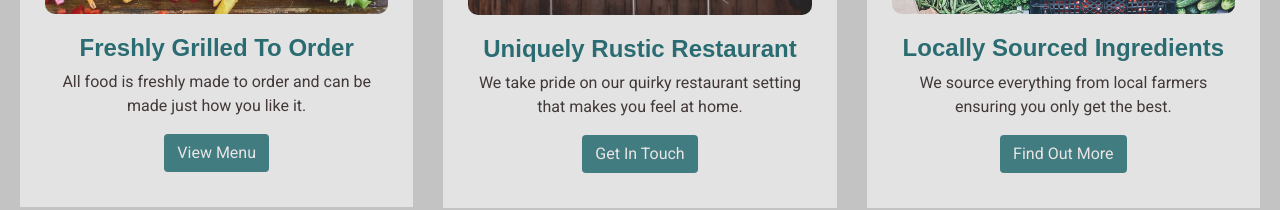
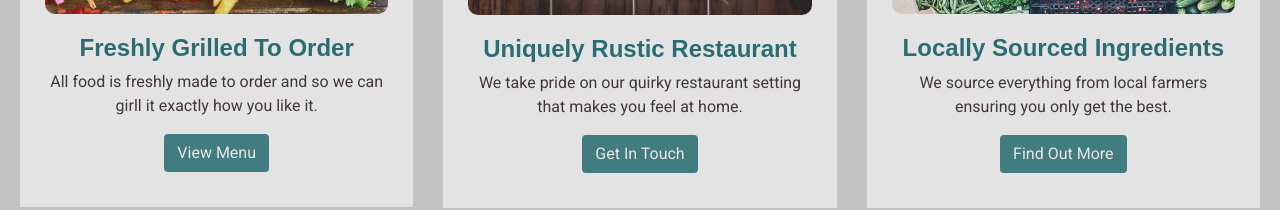
Before and after one commit to leburgerroulant/pages, a plain HTML site: page index.html in a window 1280 px wide. Shown: the part 904-1114 px from the top of the page. Drawn offline with nearby package versions, Linux system fonts and the light colour scheme; a web font is replaced by a local one.

Commit message:
Tweak wording

```diff
--- a/index.html
+++ b/index.html
@@ -95,7 +95,7 @@
 
                             <div class="front-text">
                                 <h4>Freshly Grilled To Order</h4>
-                                <p>All food is freshly made to order and can be made just how you like it.</p>
+                                <p>All food is freshly made to order and so we can girll it exactly how you like it.</p>
                                 <a class="btn menu-btn" href="menu.html">View Menu</a>
                             </div>
                         </div>
```
